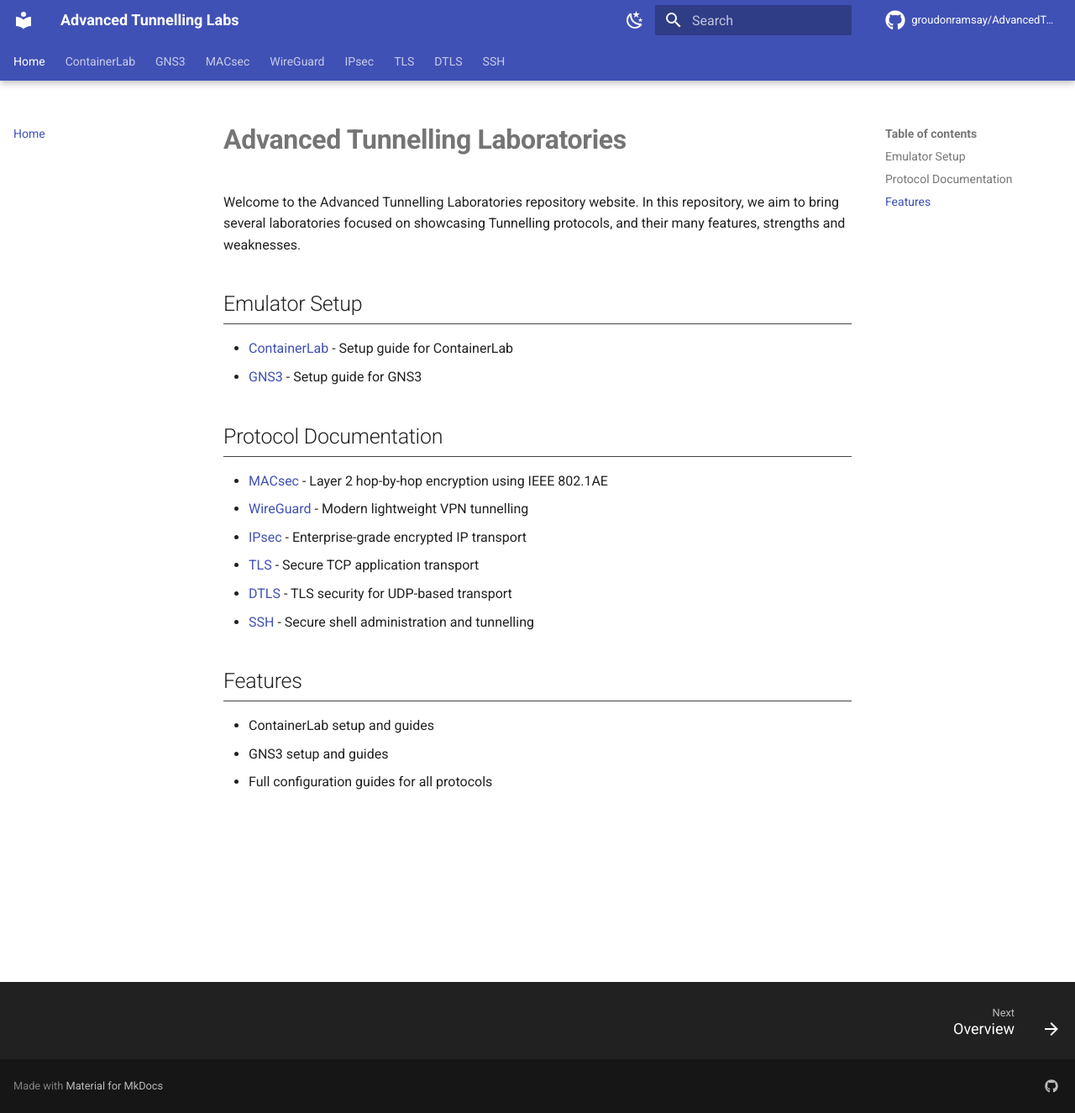
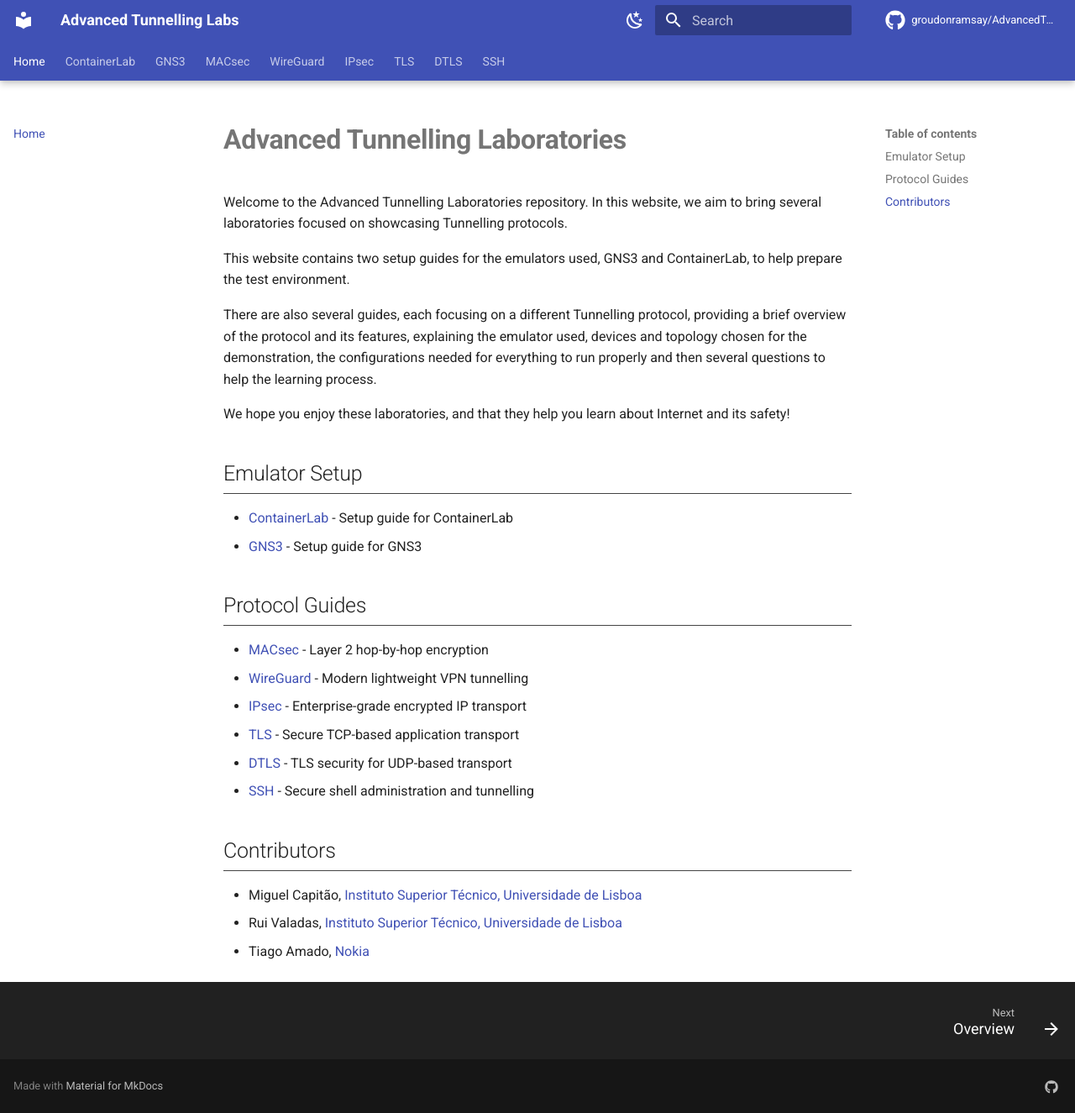
Before and after one commit to GroudonRamsay/AdvancedTunnellingLabs, an MkDocs documentation site: the page built from docs/index.md, in a window 1280 px wide and 1325 px high. Shown: the whole window at 84% size. Built offline with MkDocs 1.6.1 and Material for MkDocs 9.7.7, drawn with Linux system fonts in a browser that asks for light colours; comment, search, counter and statistics services are not loaded.

Commit message:
Homepage improvments

```diff
--- a/docs/index.md
+++ b/docs/index.md
@@ -1,25 +1,31 @@
 # Advanced Tunnelling Laboratories
 
-Welcome to the Advanced Tunnelling Laboratories repository website.
-In this repository, we aim to bring several laboratories focused on showcasing
-Tunnelling protocols, and their many features, strengths and weaknesses.
+Welcome to the Advanced Tunnelling Laboratories repository.
+In this website, we aim to bring several laboratories focused on showcasing
+Tunnelling protocols.
+
+This website contains two setup guides for the emulators used, GNS3 and ContainerLab, to help prepare the test environment.
+
+There are also several guides, each focusing on a different Tunnelling protocol, providing a brief overview of the protocol and its features, explaining the emulator used, devices and topology chosen for the demonstration, the configurations needed for everything to run properly and then several questions to help the learning process.
+
+We hope you enjoy these laboratories, and that they help you learn about Internet and its safety!
 
 ## Emulator Setup
 
 - [ContainerLab](containerlab/index.md) - Setup guide for ContainerLab
 - [GNS3](gns3/index.md) - Setup guide for GNS3
 
-## Protocol Documentation
+## Protocol Guides
 
-- [MACsec](macsec/index.md) - Layer 2 hop-by-hop encryption using IEEE 802.1AE
+- [MACsec](macsec/index.md) - Layer 2 hop-by-hop encryption
 - [WireGuard](wireguard/index.md) - Modern lightweight VPN tunnelling
 - [IPsec](ipsec/index.md) - Enterprise-grade encrypted IP transport
-- [TLS](tls/index.md) - Secure TCP application transport
+- [TLS](tls/index.md) - Secure TCP-based application transport
 - [DTLS](dtls/index.md) - TLS security for UDP-based transport
 - [SSH](ssh/index.md) - Secure shell administration and tunnelling
 
-## Features
+## Contributors
 
-- ContainerLab setup and guides
-- GNS3 setup and guides
-- Full configuration guides for all protocols
+- Miguel Capitão, [Instituto Superior Técnico, Universidade de Lisboa](https://tecnico.ulisboa.pt/pt/)
+- Rui Valadas, [Instituto Superior Técnico, Universidade de Lisboa](https://tecnico.ulisboa.pt/pt/)
+- Tiago Amado, [Nokia](https://www.nokia.com)
```
